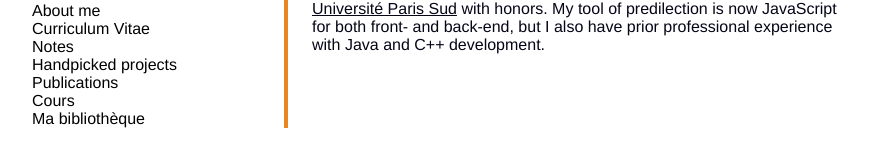
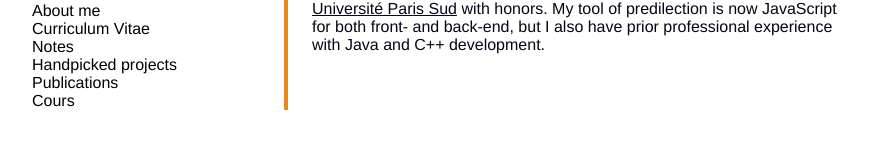
Before and after one commit to Karalix/Karalix.github.io, a Jekyll site: the page built from index.md, in a window 1280 px wide. Shown: the part 432-599 px from the top of the page, without its empty margins (72-947 px from the left). Built offline with Jekyll 4.4.1, drawn with Linux system fonts in a browser that asks for light colours; some web fonts are replaced.

Commit message:
Update library.md

```diff
--- a/library.md
+++ b/library.md
@@ -1,4 +1,3 @@
-# Ma bibliothèque
 
 Un mot de passe vous est demandé ? C'est `Vivelebrocoli`.
 
```
